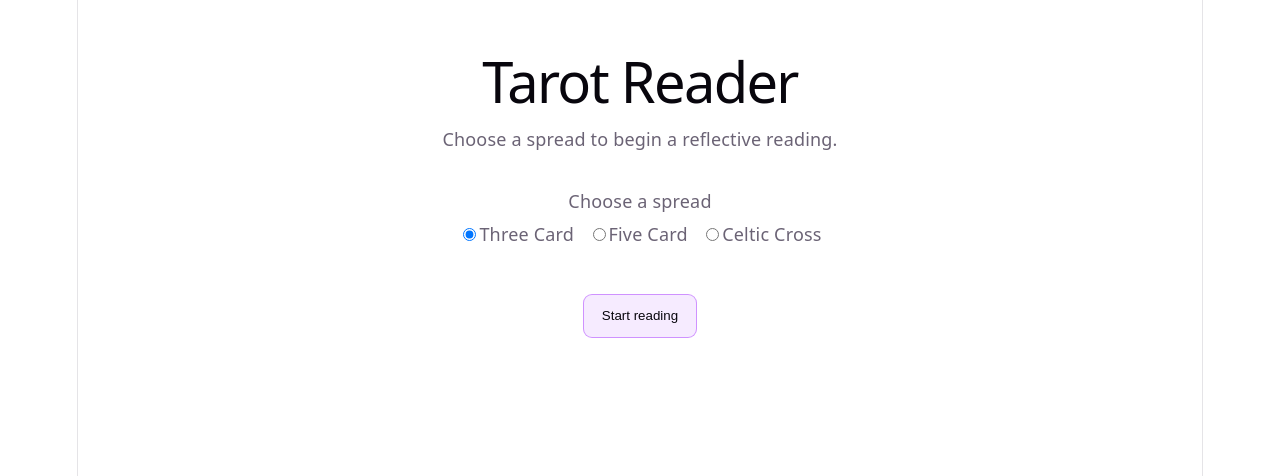
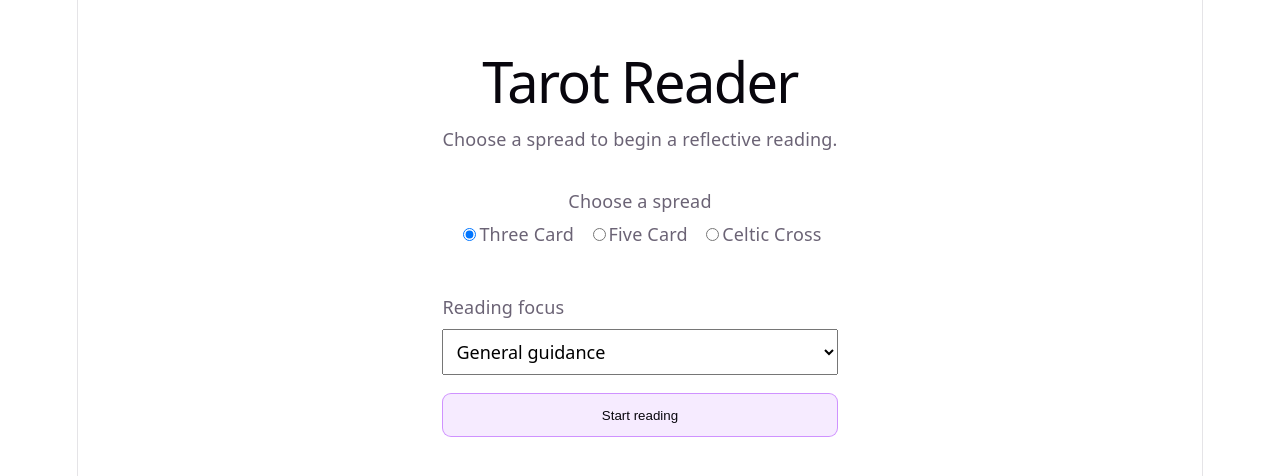
Before and after one commit to hobsojam/tarot-reader, a React (Vite) app: page / in a window 1280 px wide. Shown: the top 476 px of the page. Built offline with nearby package versions, Linux system fonts and the light colour scheme.

Commit message:
Add reading focus setup

```diff
--- a/src/App.css
+++ b/src/App.css
@@ -15,6 +15,25 @@
 
 .spread-picker {
   border: 0;
+}
+
+.reading-setup {
+  display: grid;
+  gap: 1rem;
+  margin: 2rem auto;
+  max-width: 28rem;
+  text-align: left;
+}
+
+.reading-setup label {
+  display: grid;
+  gap: 0.5rem;
+}
+
+.reading-setup input,
+.reading-setup select {
+  font: inherit;
+  padding: 0.5rem;
 }
 
 .spread-picker label,
@@ -113,6 +132,11 @@ button {
   max-width: none;
 }
 
+.reading-focus {
+  margin: 0 auto;
+  max-width: 70rem;
+}
+
 .reading-narrative {
   margin: 0 auto 2rem;
   max-width: 70rem;
--- a/src/App.tsx
+++ b/src/App.tsx
@@ -4,15 +4,19 @@ import { ReadingBoard } from './components/ReadingBoard'
 import { ReadingDetail } from './components/ReadingDetail'
 import { ReadingGuide } from './components/ReadingGuide'
 import { SpreadPicker } from './components/SpreadPicker'
+import { readingFocuses } from './data/reading-focuses'
 import { spreads } from './data/spreads'
 import { createDeck, deal, orientCards, shuffleDeck } from './domain/deck'
 import { synthesizeReadingNarrative } from './domain/interpretation'
 import { reversedChanceFromStartupOption } from './domain/reversals'
 import type { DealtCard } from './domain/card'
+import type { ReadingFocus, ReadingFocusId } from './domain/reading-focus'
 import type { Spread } from './domain/spread'
 
 interface ReadingSession {
   cards: readonly DealtCard[]
+  customQuestion: string
+  focus: ReadingFocus
   revealedPositionIds: ReadonlySet<string>
   selectedPositionId: string | null
 }
@@ -21,12 +25,18 @@ function App() {
   const [selectedSpreadId, setSelectedSpreadId] =
     useState<Spread['id']>('three-card')
   const [session, setSession] = useState<ReadingSession | null>(null)
+  const [selectedFocusId, setSelectedFocusId] =
+    useState<ReadingFocusId>('general-guidance')
+  const [customQuestion, setCustomQuestion] = useState('')
   const selectedSpread = spreads.find(
     (spread) => spread.id === selectedSpreadId,
   )!
   const reversedChance = reversedChanceFromStartupOption(
     import.meta.env.VITE_DISABLE_REVERSALS,
   )
+  const selectedFocus = readingFocuses.find(
+    (focus) => focus.id === selectedFocusId,
+  )!
 
   const startReading = () => {
     const { dealt } = deal(
@@ -35,6 +45,9 @@ function App() {
     )
     setSession({
       cards: orientCards(dealt, Math.random, reversedChance),
+      customQuestion:
+        selectedFocus.id === 'something-else' ? customQuestion.trim() : '',
+      focus: selectedFocus,
       revealedPositionIds: new Set(),
       selectedPositionId: null,
     })
@@ -81,6 +94,9 @@ function App() {
             ? [{ card, position }]
             : []
         }),
+        session.customQuestion
+          ? `your question, “${session.customQuestion}”`
+          : session.focus.narrativeFraming,
       )
     : ''
 
@@ -95,9 +111,36 @@ function App() {
             selectedId={selectedSpreadId}
             spreads={spreads}
           />
-          <button onClick={startReading} type="button">
-            Start reading
-          </button>
+          <div className="reading-setup">
+            <label>
+              Reading focus
+              <select
+                onChange={(event) =>
+                  setSelectedFocusId(event.target.value as ReadingFocusId)
+                }
+                value={selectedFocusId}
+              >
+                {readingFocuses.map((focus) => (
+                  <option key={focus.id} value={focus.id}>
+                    {focus.label}
+                  </option>
+                ))}
+              </select>
+            </label>
+            {selectedFocusId === 'something-else' ? (
+              <label>
+                Your question
+                <input
+                  onChange={(event) => setCustomQuestion(event.target.value)}
+                  type="text"
+                  value={customQuestion}
+                />
+              </label>
+            ) : null}
+            <button onClick={startReading} type="button">
+              Start reading
+            </button>
+          </div>
         </>
       ) : (
         <>
@@ -109,6 +152,9 @@ function App() {
               New reading
             </button>
           </div>
+          <p className="reading-focus">
+            Focus: {session.customQuestion || session.focus.label}
+          </p>
           <section
             aria-label={`${selectedSpread.name} workspace`}
             className={`reading-workspace${selectedSpread.id === 'celtic-cross' ? ' reading-workspace--celtic-cross' : ''}`}
--- /dev/null
+++ b/src/data/reading-focuses.ts
@@ -0,0 +1,34 @@
+import type { ReadingFocus } from '../domain/reading-focus'
+
+export const readingFocuses: readonly ReadingFocus[] = [
+  {
+    id: 'general-guidance',
+    label: 'General guidance',
+    narrativeFraming: 'general guidance',
+  },
+  {
+    id: 'relationships',
+    label: 'Relationships',
+    narrativeFraming: 'relationship patterns',
+  },
+  {
+    id: 'work-and-purpose',
+    label: 'Work and purpose',
+    narrativeFraming: 'work and purpose',
+  },
+  {
+    id: 'a-decision',
+    label: 'A decision',
+    narrativeFraming: 'a decision',
+  },
+  {
+    id: 'personal-growth',
+    label: 'Personal growth',
+    narrativeFraming: 'personal growth',
+  },
+  {
+    id: 'something-else',
+    label: 'Something else',
+    narrativeFraming: 'your question',
+  },
+]
--- a/src/domain/interpretation.ts
+++ b/src/domain/interpretation.ts
@@ -23,8 +23,9 @@ export function synthesizeInterpretation(
 
 export function synthesizeReadingNarrative(
   revealedCards: readonly RevealedReadingCard[],
+  focus?: string,
 ): string {
-  return [...revealedCards]
+  const narrative = [...revealedCards]
     .sort(
       (left, right) => left.position.readingOrder - right.position.readingOrder,
     )
@@ -37,4 +38,8 @@ export function synthesizeReadingNarrative(
         : `At ${position.label}, ${card.name} brings ${theme} into focus through the lens of ${lens}.`
     })
     .join(' ')
+
+  return focus && narrative
+    ? `Consider this reading through the lens of ${focus}. ${narrative}`
+    : narrative
 }
--- /dev/null
+++ b/src/domain/reading-focus.ts
@@ -0,0 +1,13 @@
+export type ReadingFocusId =
+  | 'general-guidance'
+  | 'relationships'
+  | 'work-and-purpose'
+  | 'a-decision'
+  | 'personal-growth'
+  | 'something-else'
+
+export interface ReadingFocus {
+  readonly id: ReadingFocusId
+  readonly label: string
+  readonly narrativeFraming: string
+}
```
Also changed, not shown: 1 other file (tests, documents, lock files or other folders).
